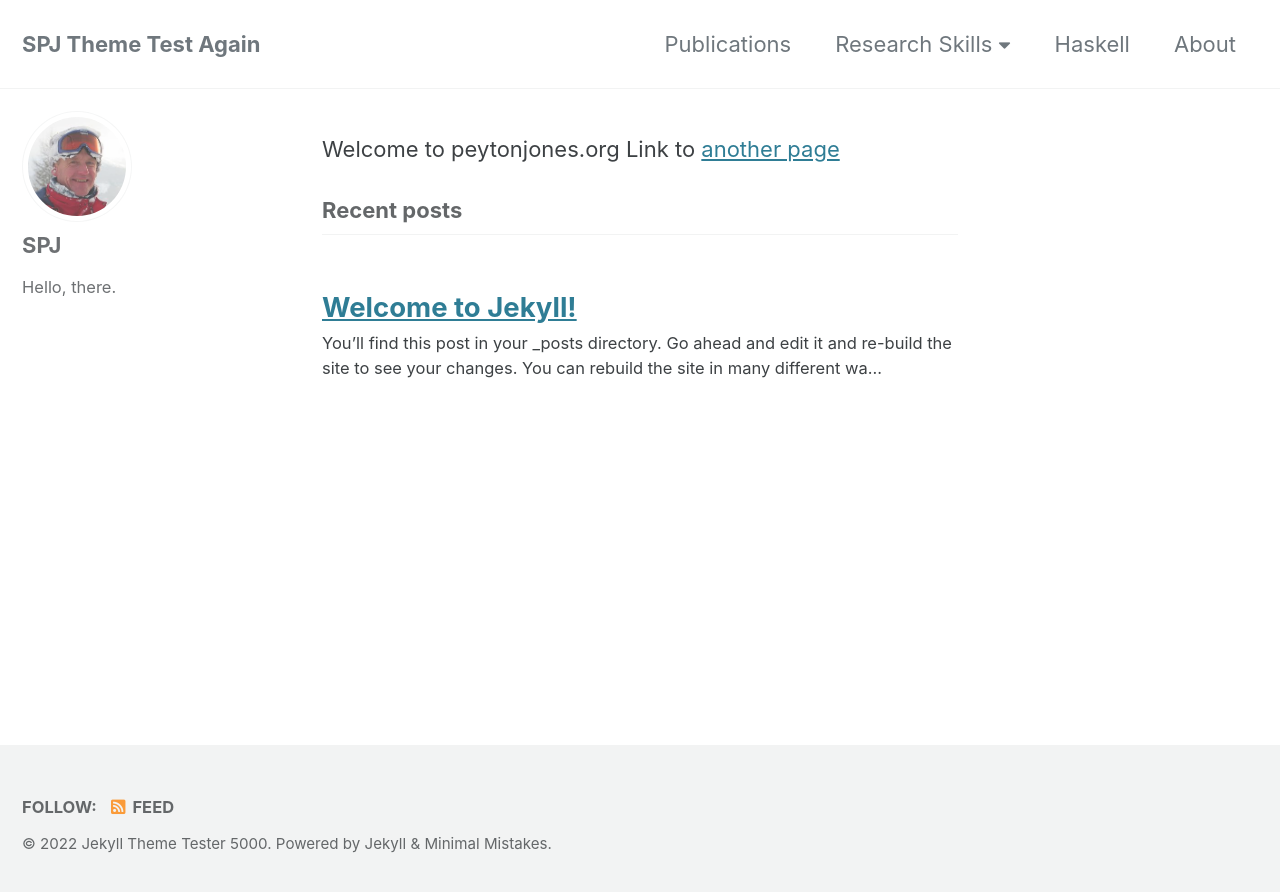
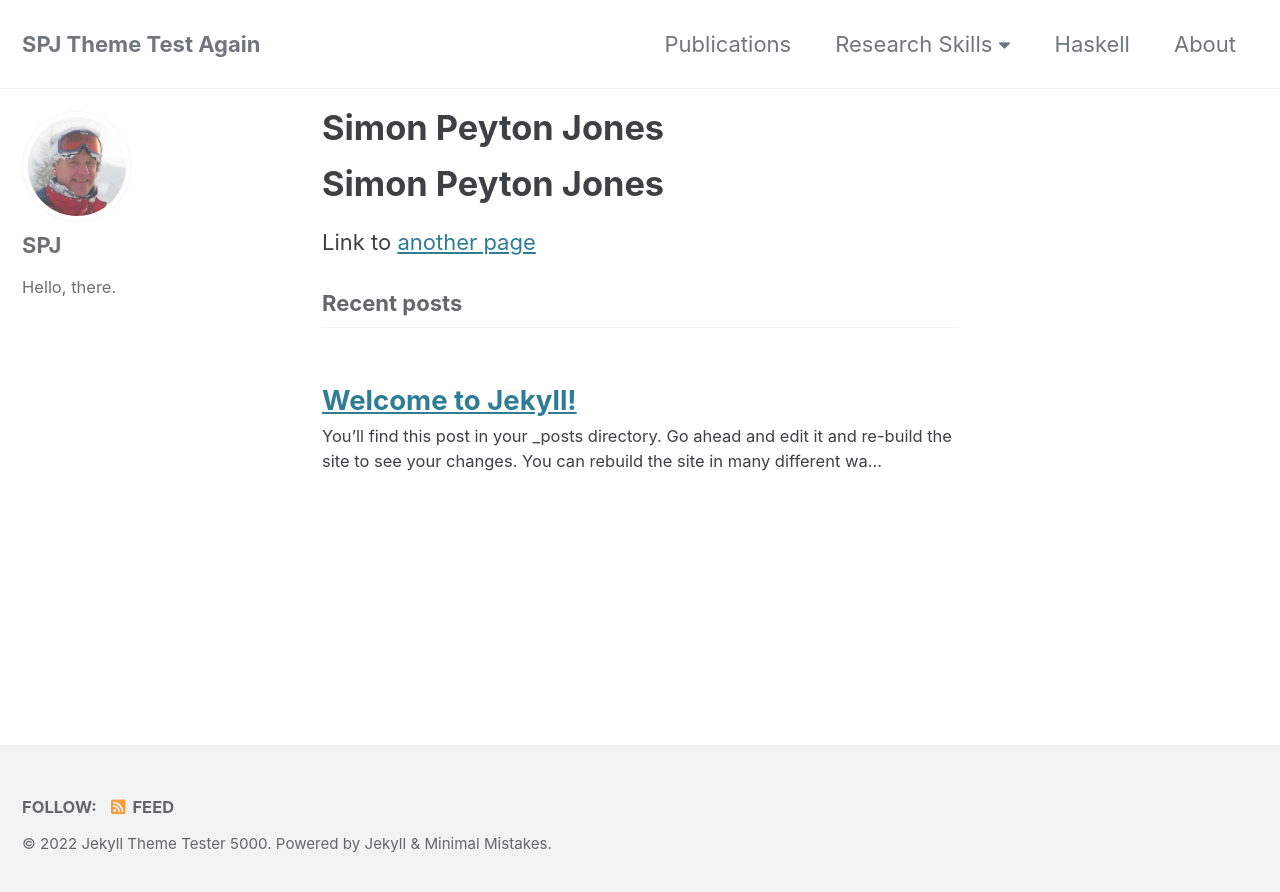
Before and after one commit to simonpj/www.peytonjones.org, a Jekyll site: the page built from index.md, in a window 1280 px wide. Shown: the top 892 px of the page. Built offline with Jekyll 4.4.1, drawn with Linux system fonts in a browser that asks for light colours; cached includes are drawn as plain includes; our own code applies the rules of GitHub Pages for plain Markdown files.

Commit message:
Update index.md

```diff
--- a/index.md
+++ b/index.md
@@ -6,5 +6,5 @@ layout: home
 author_profile: true
 ---
 
-Welcome to peytonjones.org
+# Simon Peyton Jones
 Link to [another page](papers.html)
```
